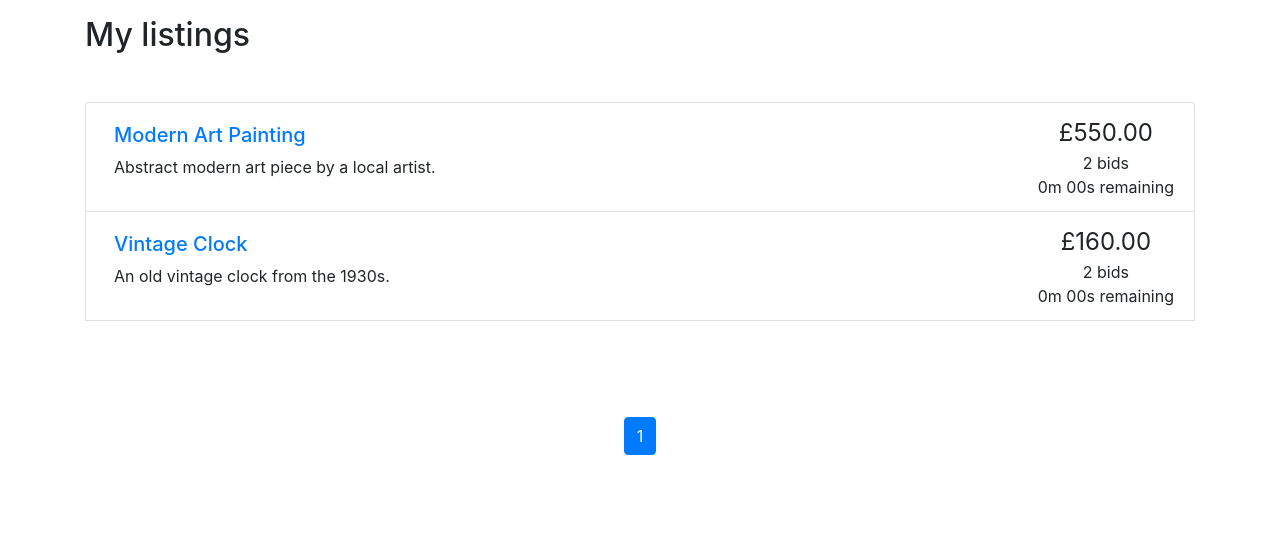
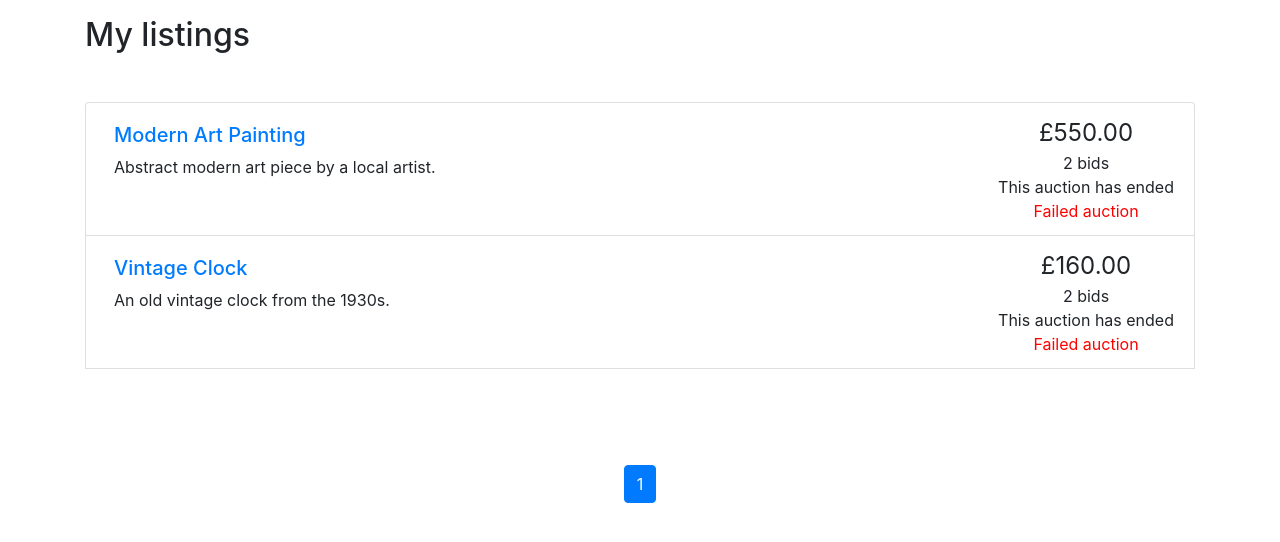
Before and after one commit to Rachel2260/Online-Auction-System, a PHP site: page /mylistings.php in a window 1280 px wide. Shown: the part 112-654 px from the top of the page. Run offline with PHP 8.4, Linux system fonts and the light colour scheme; a user stored in the database is signed in; data comes from the database, SQL or seed files in the repository; data that the repository does not hold is empty.

Commit message:
changes of displaying auction status

```diff
--- a/mylistings.php
+++ b/mylistings.php
@@ -54,9 +54,9 @@
       $num_bids = count_bid($auction_id);
       $end_date = $row['end_time'];
       if ($price >= $reserve_price){
-        print_listing_li_auction($auction_ID, $title, $description, $current_price, $num_bids, $end_time, 'Successful auction');
+        print_listing_li_auction($auction_ID, $title, $description, $current_price, $num_bids, $end_date, 'Successful auction');
       }else{
-        print_listing_li_auction($auction_ID, $title, $description, $current_price, $num_bids, $end_time, 'Failed auction');
+        print_listing_li_auction($auction_ID, $title, $description, $current_price, $num_bids, $end_date, 'Failed auction');
       }
     endwhile;
   }
```
